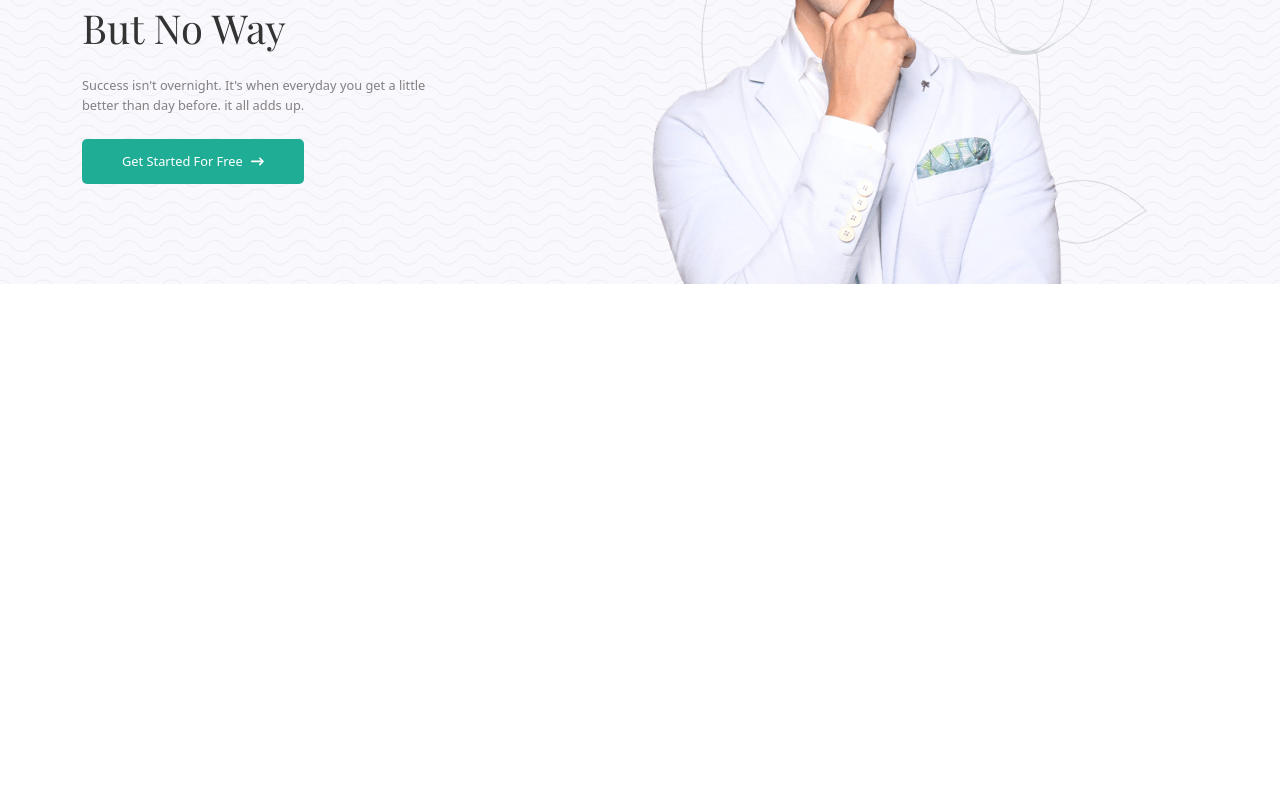
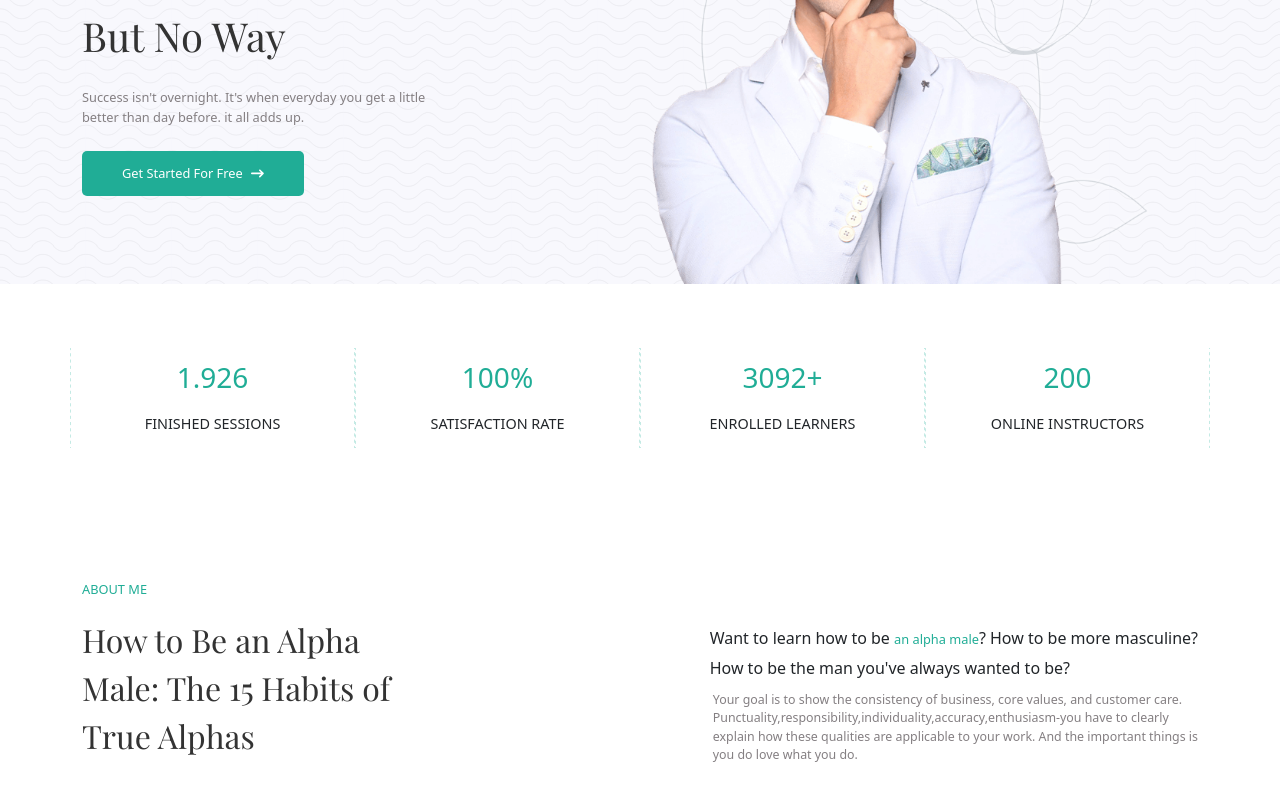
Before and after one commit to robertolatini31/proj-html-vuejs, a Vue app: page / in a window 1280 px wide. Shown: the part 322-1122 px from the top of the page. Before the commit the page ends 800 px from the top, so only its background shows below. Built offline with nearby package versions, Linux system fonts and the light colour scheme.

Commit message:
add dates section

```diff
--- a/src/App.vue
+++ b/src/App.vue
@@ -4,15 +4,45 @@
    <Header />
 
 
+  <main>
+    <div class="container">
+      <DatesComponent />
+
+      <div class="row row-cols-2 row_about_me py_4">
+
+        <div class="col">
+          <span class="text-uppercase">about me</span>
+          <h2 class="title py-3">How to Be an Alpha <br> Male: The 15 Habits of <br> True Alphas</h2>
+        </div>
+        <!-- /.col -->
+
+        <div class="col pt-5 d-flex flex-column align-items-end">
+          <h6>Want to learn how to be <span>an alpha male</span>? How to be more masculine? <br> How to be the man you've always wanted to be?</h6>
+          <p>Your goal is to show the consistency of business, core values, and customer care.<br> Punctuality,responsibility,individuality,accuracy,enthusiasm-you have to clearly<br> explain how these qualities are applicable to your work. And the important things is<br> you do love what you do.</p>
+        </div>
+        <!-- /.col -->
+
+
+
+      </div>
+      <!-- /.row about_me -->
+
+
+    </div>
+    <!-- /.container -->
+  </main>
+
   </div>
 </template>
 
 <script>
 import Header from '@/components/SiteHeader.vue'
+import DatesComponent from '@/components/DatesSectionComponent.vue'
 export default {
   name: 'App',
   components: {
     Header,
+    DatesComponent,
   },
 
 }
@@ -27,4 +57,30 @@ export default {
   font-family: 'Playfair Display', serif;
 }
 
+.py_4 {
+  padding: 4rem 0;
+}
+
+main {
+  .row_about_me {
+    span {
+      font-size: 0.8rem;
+      font-weight: 500;
+      color: $Primary-color;
+    }
+    h2 {
+      color: $Dark-color;
+      line-height: 3rem;
+    }
+    p {
+      color: $Light-Dark-color;
+      font-size: 0.775rem;
+    }
+    h6 {
+      font-size: 1rem;
+      line-height: 1.8rem;
+    }
+  }
+}
+
 </style>
--- /dev/null
+++ b/src/components/DatesSectionComponent.vue
@@ -0,0 +1,78 @@
+<template>
+  <div class="row row-cols-1 row-cols-md-2 row-cols-lg-4 row_dates py_4">
+        <div class="col d-flex justify-content-center">
+            <img class="left_border" src="@/assets/img/background-pattern-grid-line-06.png" alt="border-image">
+            <div class="text_dates text-center align-self-center">
+              <h3 class="mb-3">1.926</h3>
+              <span class="text-uppercase">finished sessions</span>
+            </div>
+            <img class="right_border" src="@/assets/img/background-pattern-grid-line-06.png" alt="border-image">
+        </div>
+        <!-- /.col -->
+         <div class="col d-flex justify-content-center">
+            <img class="left_border" src="@/assets/img/background-pattern-grid-line-06.png" alt="border-image">
+            <div class="text_dates text-center align-self-center">
+              <h3 class="mb-3">100%</h3>
+              <span class="text-uppercase">satisfaction rate</span>
+            </div>
+            <img class="right_border" src="@/assets/img/background-pattern-grid-line-06.png" alt="border-image">
+        </div>
+        <!-- /.col -->
+         <div class="col d-flex justify-content-center">
+            <img class="left_border" src="@/assets/img/background-pattern-grid-line-06.png" alt="border-image">
+            <div class="text_dates text-center align-self-center">
+              <h3 class="mb-3">3092+</h3>
+              <span class="text-uppercase">enrolled learners</span>
+            </div>
+            <img class="right_border" src="@/assets/img/background-pattern-grid-line-06.png" alt="border-image">
+        </div>
+        <!-- /.col -->
+         <div class="col d-flex justify-content-center">
+            <img class="left_border" src="@/assets/img/background-pattern-grid-line-06.png" alt="border-image">
+            <div class="text_dates text-center align-self-center">
+              <h3 class="mb-3">200</h3>
+              <span class="text-uppercase">online instructors</span>
+            </div>
+            <img class="right_border" src="@/assets/img/background-pattern-grid-line-06.png" alt="border-image">
+        </div>
+        <!-- /.col -->
+      </div>
+      <!-- /.row row_dates -->
+</template>
+
+<script>
+export default {
+name: 'DatesSectionComponent',
+}
+</script>
+
+<style lang="scss" scoped>
+.row_dates {
+    .col {
+      position: relative;
+      height: 100px;
+
+      img {
+        position: absolute;
+        height: 100px;
+
+      }
+      .left_border {
+        top: 0;
+        left: 0;
+      }
+      .right_border {
+        top: 0;
+        right: 0;
+        transform: rotate(180deg);
+      }
+      h3 {
+        color: $Primary-color;
+      }
+      span {
+        font-size: 0.9rem;
+        font-weight: 500;
+      }
+    }
+  }
+</style>
--- a/src/components/SiteHeader.vue
+++ b/src/components/SiteHeader.vue
@@ -123,6 +123,9 @@ header {
   .hero_image {
   .hero_text {
     color: $Dark-color;
+    h1 {
+      line-height: 3.5rem;
+    }
     span, p, .button_text {
       font-size: 0.8rem;
     }
```
